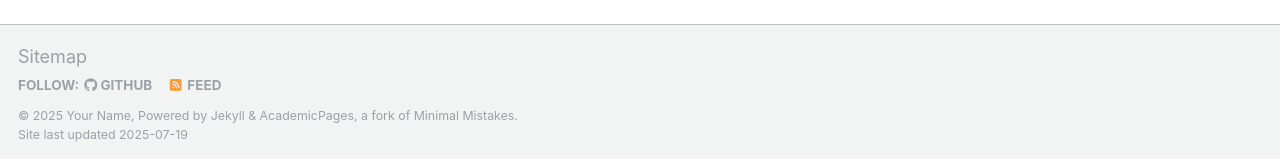
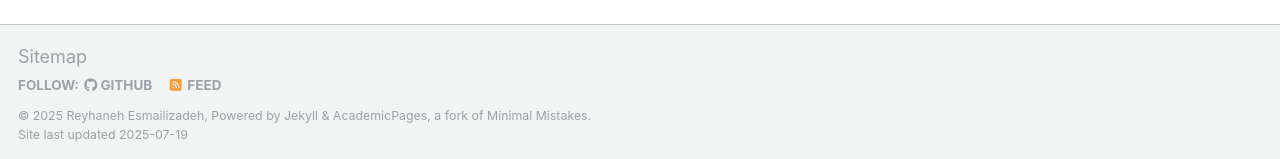
Before and after one commit to Reyhaneesmailizadeh/Reyhaneesmailizadeh.github.io, a Jekyll site: the page built from _pages/about.md, in a window 1280 px wide and 900 px high, scrolled down 2880 px. Shown: the part 738-897 px from the top of the window. Built offline with Jekyll 4.4.1, drawn with Linux system fonts in a browser that asks for light colours; a script that is not in the unit is left out.

Commit message:
Update _config.yml

```diff
--- a/_config.yml
+++ b/_config.yml
@@ -11,11 +11,11 @@ locale                   : "en-US"
 site_theme               : "default"
 title                    : "Reyhaneh Esmailizadeh/Personal Page"
 title_separator          : "-"
-name                     : &name "Your Name"
-description              : &description "personal description"
+name                     : &name "Reyhaneh Esmailizadeh"
+description              : &description "I love thinking, doing research, and AI!"
 url                      : https://academicpages.github.io # the base hostname & protocol for your site e.g. "https://[your GitHub username].github.io" or if you already have some other page hosted on Github then use "https://[your GitHub username].github.io/[Your Repo Name]"
 baseurl                  : "" # the subpath of your site, e.g. "/blog"
-repository               : "academicpages/academicpages.github.io"
+repository               : "Reyhaneesmailizadeh/Reyhaneesmailizadeh.github.io"
 
 # Site Author - The following control what appear as part of the author content on the side bar.
 #               If a field is blank the icon and link will not appear, otherwise it will be shown.
```
